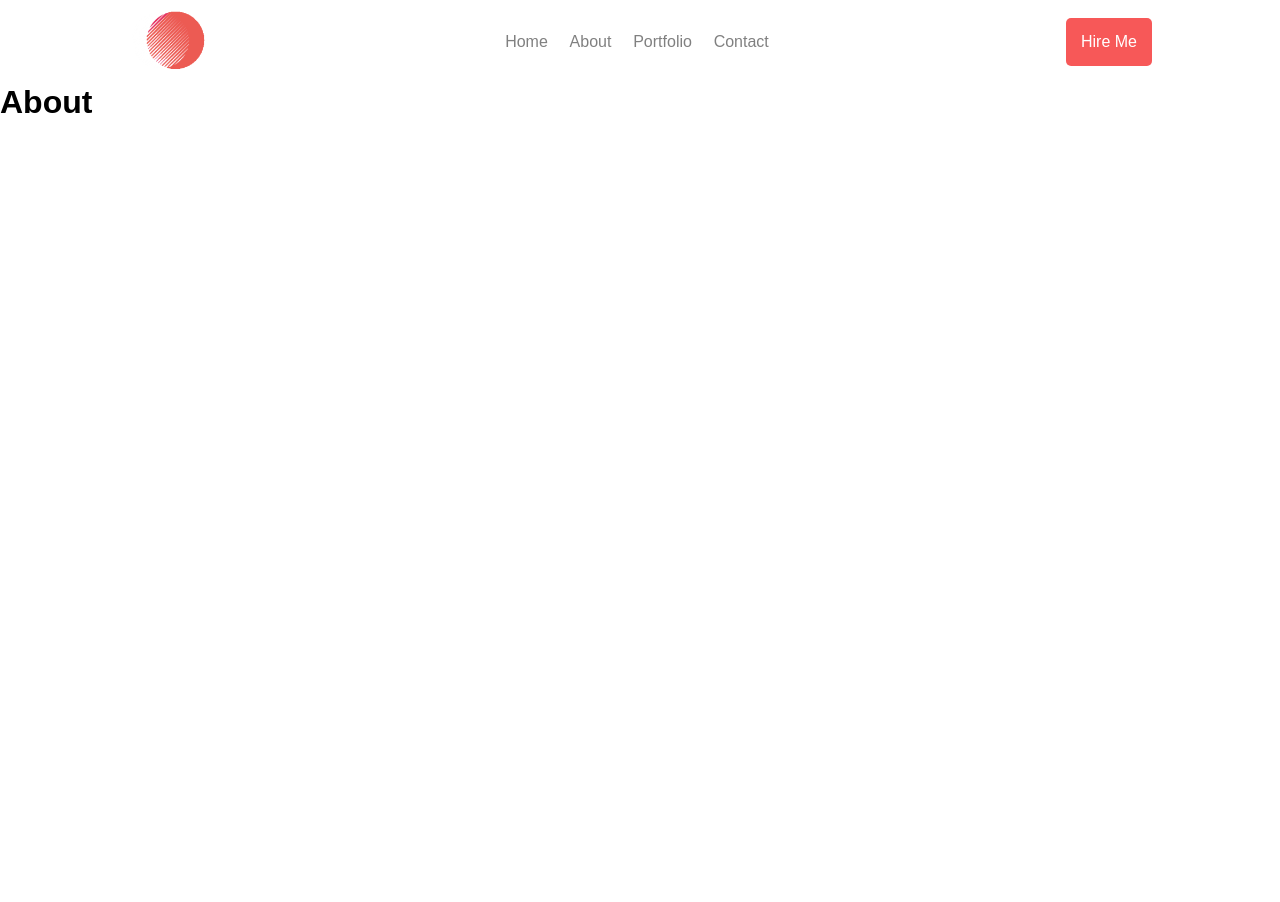
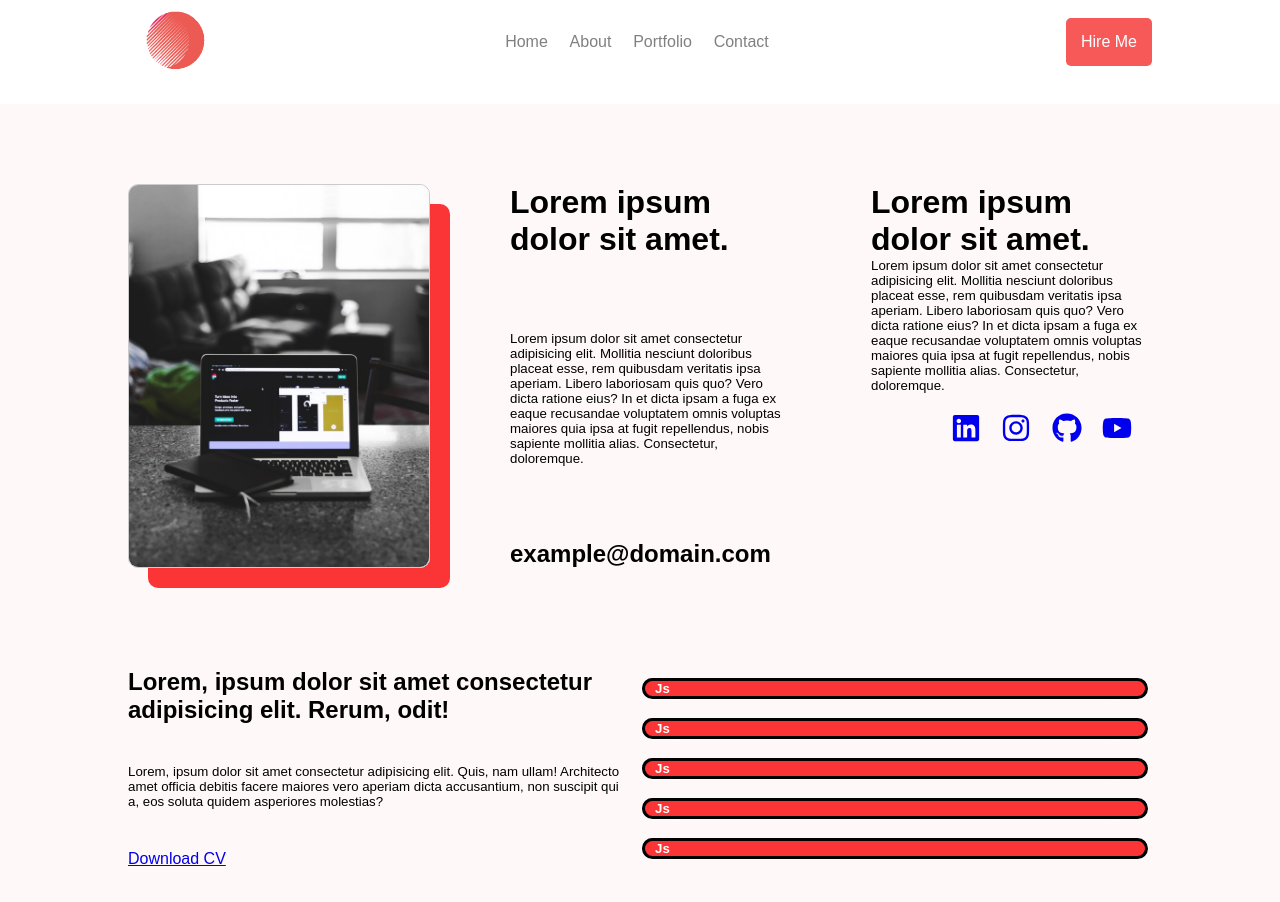
Before and after one commit to Noxtimo/personal-website, a React (Create React App) app: page /About in a window 1280 px wide. Before the commit the page ends 800 px from the top, so only its background shows below. Built offline with nearby package versions, Linux system fonts and the light colour scheme.

Commit message:
Made some updates to about page

```diff
--- a/src/index.css
+++ b/src/index.css
@@ -217,3 +217,76 @@ hr{
   justify-content: space-between;
 
 }
+
+.about-bottom{
+  display: flex;
+  justify-content: space-between;
+}
+
+.about-bottom div{
+  margin-left: 80px;
+}
+
+.social-links-about{
+  display: flex;
+  justify-content: space-between;
+  margin: 20px;
+}
+
+.about-middle{
+  display: flex;
+  flex-direction: column;
+  justify-content: space-between;
+}
+
+.about-bottom-second{
+  margin-top: 100px;
+  display: flex;
+}
+
+.progress {
+  background: rgba(255,255,255,0.1);
+  border-radius: 100px;
+  flex-direction: column;
+  position: relative;
+  height: 20px;
+  width: 500px;
+  background-color: grey;
+  margin: 10px;
+}
+
+.progress-value {
+  animation: load 3s normal forwards;
+  box-shadow: 0 10px 40px -10px #fff;
+  border-radius: 100px;
+  background: rgb(251, 53, 53);
+  height: 15px;
+  width: 100%;
+  border: 3px solid black;
+  display: flex;
+  justify-content: space-between;
+}
+
+@keyframes load {
+  0% { width: 0; }
+  100% { width: 100%; }
+}
+
+
+.text-within{
+  margin-left: 10px;
+  color: white;
+  font-weight: bold;
+}
+
+.about-bottom-second2{
+  display: flex;
+  flex-direction: column;
+}
+
+
+.about-bottom-second-left{
+  display: flex;
+  flex-direction: column;
+  justify-content: space-between;
+}
--- a/src/pages/About.jsx
+++ b/src/pages/About.jsx
@@ -1,5 +1,118 @@
+import { Outlet, Link } from "react-router-dom";
+import { FaLinkedin } from "react-icons/fa";
+import { FaInstagram } from "react-icons/fa";
+import { FaGithub } from "react-icons/fa";
+import { FaYoutube } from "react-icons/fa";
+import myImage from "../images/myImage.jpeg";
+import macbook from "../images/macbook.jpeg";
+import ux from "../images/ux.png";
+import digital from "../images/digital.png";
+import web from "../images/web.png";
 const About = () => {
-    return <h1>About</h1>;
-  };
+  return (
+    <>
+      <div className="container color-container">
+        <div className="content-second">
+          <div className="about-bottom">
+            <img src={macbook} className="about-me-img" />
+            <div className="about-middle">
+              {" "}
+              <h1>Lorem ipsum dolor sit amet.</h1>
+              <h5>
+                Lorem ipsum dolor sit amet consectetur adipisicing elit.
+                Mollitia nesciunt doloribus placeat esse, rem quibusdam
+                veritatis ipsa aperiam. Libero laboriosam quis quo? Vero dicta
+                ratione eius? In et dicta ipsam a fuga ex eaque recusandae
+                voluptatem omnis voluptas maiores quia ipsa at fugit
+                repellendus, nobis sapiente mollitia alias. Consectetur,
+                doloremque.
+              </h5>
+              <h2>example@domain.com</h2>
+            </div>
+            <div>
+              {" "}
+              <h1>Lorem ipsum dolor sit amet.</h1>
+              <h5>
+                Lorem ipsum dolor sit amet consectetur adipisicing elit.
+                Mollitia nesciunt doloribus placeat esse, rem quibusdam
+                veritatis ipsa aperiam. Libero laboriosam quis quo? Vero dicta
+                ratione eius? In et dicta ipsam a fuga ex eaque recusandae
+                voluptatem omnis voluptas maiores quia ipsa at fugit
+                repellendus, nobis sapiente mollitia alias. Consectetur,
+                doloremque.
+              </h5>
+              <div className="social-links-about">
+                <Link to="#">
+                  <FaLinkedin className="social-link" />
+                </Link>
+                <Link to="#">
+                  <FaInstagram className="social-link" />
+                </Link>
+                <Link to="#">
+                  <FaGithub className="social-link" />
+                </Link>
+                <Link to="#">
+                  <FaYoutube className="social-link" />
+                </Link>
+              </div>
+            </div>
+          </div>
+          <div className="about-bottom-second">
+            <div className="about-bottom-second-left">
+              <h2>
+                Lorem, ipsum dolor sit amet consectetur adipisicing elit. Rerum,
+                odit!
+              </h2>
+              <h5>
+                Lorem, ipsum dolor sit amet consectetur adipisicing elit. Quis,
+                nam ullam! Architecto amet officia debitis facere maiores vero
+                aperiam dicta accusantium, non suscipit qui a, eos soluta quidem
+                asperiores molestias?
+              </h5>
+              <Link to="#">Download CV</Link>
+            </div>
+            <div className="about-bottom-second2">
+              <div class="progress">
+                <div className="progress-bar-individual">
+                  <div class="progress-value">
+                    <h5 className="text-within">Js</h5>
+                  </div>
+                </div>
+              </div>
+              <div class="progress">
+                <div className="progress-bar-individual">
+                  <div class="progress-value">
+                    <h5 className="text-within">Js</h5>
+                  </div>
+                </div>
+              </div>
+              <div class="progress">
+                <div className="progress-bar-individual">
+                  <div class="progress-value">
+                    <h5 className="text-within">Js</h5>
+                  </div>
+                </div>
+              </div>
+              <div class="progress">
+                <div className="progress-bar-individual">
+                  <div class="progress-value">
+                    <h5 className="text-within">Js</h5>
+                  </div>
+                </div>
+              </div>
+              <div class="progress">
+                <div className="progress-bar-individual">
+                  <div class="progress-value">
+                    <h5 className="text-within">Js</h5>
+                  </div>
+                </div>
+              </div>
+            </div>
+          </div>
+        </div>
+      </div>
+    </>
+  );
+};
 
-  export default About;
+export default About;
```
